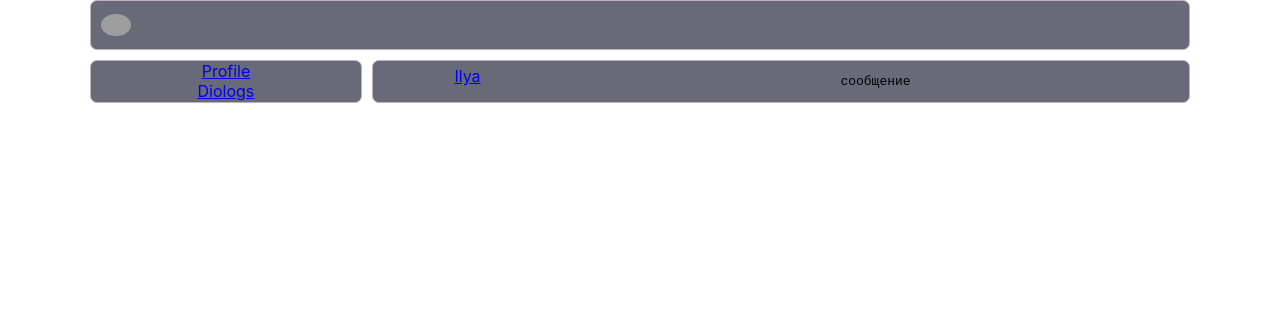
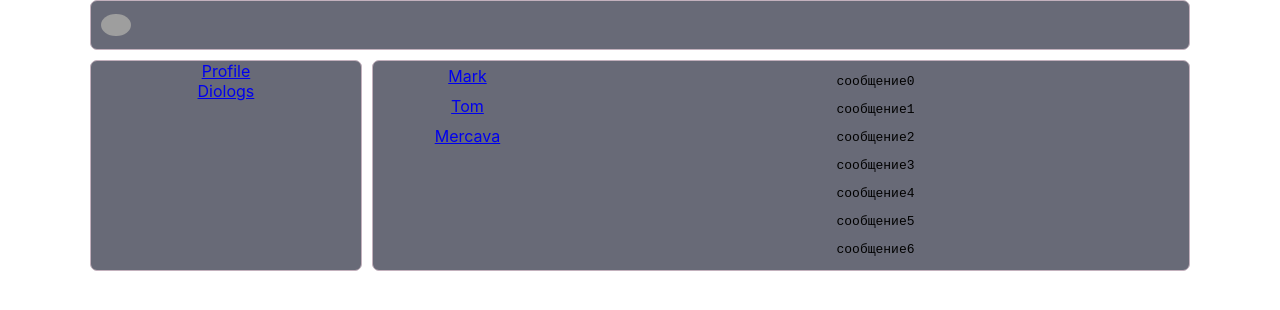
Before and after one commit to AgniVon1/Samurai-main, a React (Create React App) app: page /dialogs in a window 1280 px wide. Shown: the top 310 px of the page. Built offline with nearby package versions, Linux system fonts and the light colour scheme; grey boxes are pictures that could not be loaded.

Commit message:
Mapped dialogs and messages

```diff
--- a/src/сompanents/dialogs/Dialog/Dialog.tsx
+++ b/src/сompanents/dialogs/Dialog/Dialog.tsx
@@ -3,7 +3,7 @@ import {NavLink} from "react-router-dom";
 import React from "react";
 
 type DialogType = {
-    id:number,
+    id:string,
     name:string
 }
 
--- a/src/сompanents/dialogs/Dialogs.tsx
+++ b/src/сompanents/dialogs/Dialogs.tsx
@@ -7,17 +7,32 @@ import { v1 } from "uuid"
 
 export const Dialogs = () => {
 
-    const message0 ={
-            id: v1(),
-            text:"сообщение",
-    }
+    let messages =[
+        {id: v1() , text: "cooбщение0"},
+        {id: v1() , text: "cooбщение1"},
+        {id: v1() , text: "cooбщение2"},
+        {id: v1() , text: "cooбщение3"},
+        {id: v1() , text: "cooбщение4"},
+        {id: v1() , text: "cooбщение5"},
+        {id: v1() , text: "cooбщение6"},
+    ]
+
+    let diologs = [
+        {id: v1() , name: "Mark"},
+        {id: v1() , name: "Tom"},
+        {id: v1() , name: "Mercava"},
+    ]
+
+    const mappedMessages = messages.map((m) =>  <Message message =  {m}/>)
+    const mappedDiologs = diologs.map((d) =>  <Dialog id= {d.id} name = {d.name}/>)
+
     return (
         <div className={styles.dialogs}>
             <div className={styles.dialogs_items}>
-                <Dialog id={1} name={"Ilya"}/>
+                {mappedDiologs}
             </div>
             <div className={styles.messages}>
-                <Message message = {message0}/>
+                {mappedMessages}
             </div>
         </div>
     );
```
